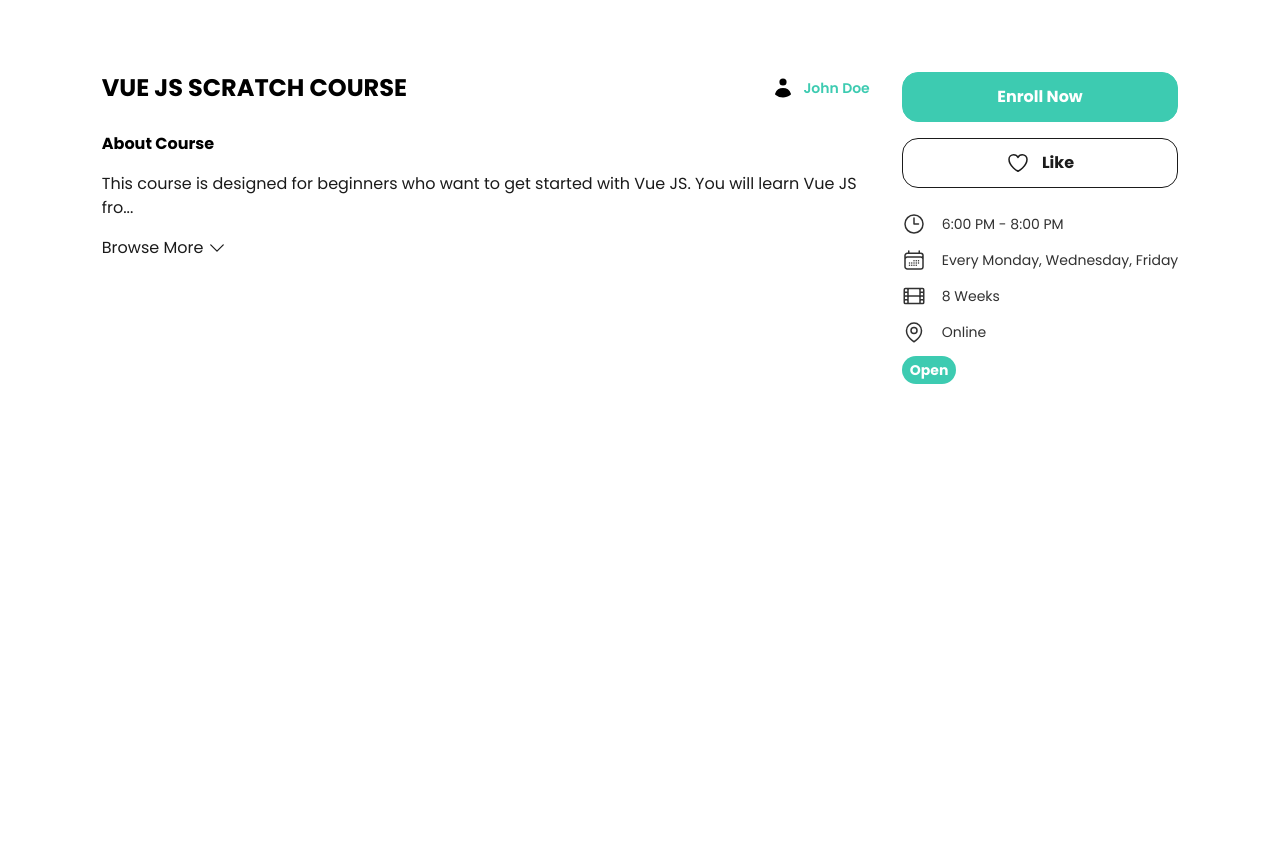
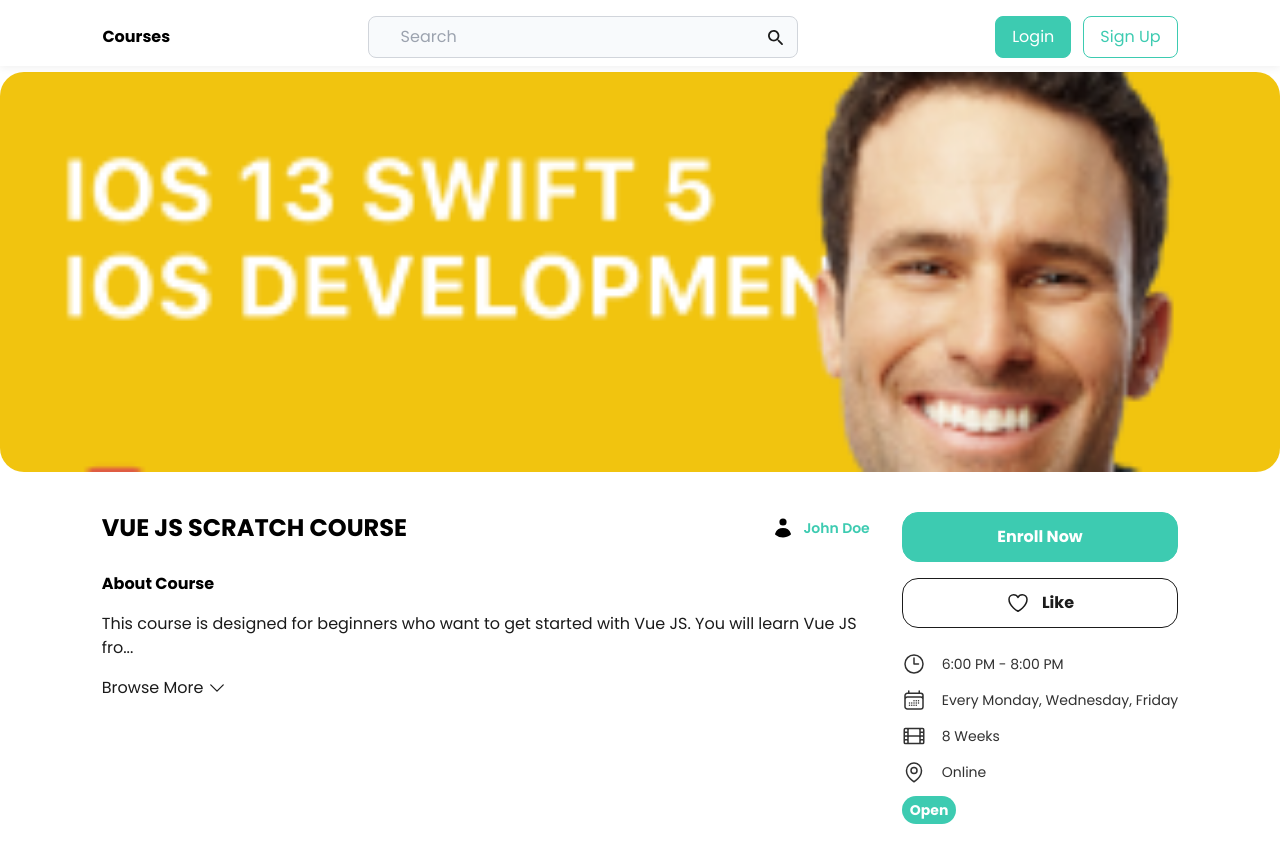
Before and after one commit to mustafaazad03/Frontend-Assignment-Alemeno, a React (Vite) app: page /course/1 in a window 1280 px wide. Shown: the top 862 px of the page. Before the commit the page ends 800 px from the top, so only its background shows below. Built offline with nearby package versions, Linux system fonts and the light colour scheme.

Commit message:
feat: Add browse more functionality to MainSection component

```diff
--- a/src/components/CourseDetail/MainSection.jsx
+++ b/src/components/CourseDetail/MainSection.jsx
@@ -1,7 +1,9 @@
 import { UserIcon } from "@heroicons/react/20/solid";
 import { ChevronDownIcon } from "@heroicons/react/24/outline";
+import { useState } from "react";
 
 const MainSection = () => {
+	const [browseMore, setBrowseMore] = useState(false);
 	const para =
 		"This course is designed for beginners who want to get started with Vue JS. You will learn Vue JS from scratch and build a simple application. The course covers the basics of Vue JS, including components, directives, and state management. By the end of the course, you will have a solid understanding of Vue JS and be able to build your own applications.";
 	return (
@@ -16,10 +18,13 @@
 			<div className="flex flex-col gap-4">
 				<h3 className="font-bold text-sm md:text-base">About Course</h3>
 				<p className="text-dark text-sm md:text-base">
-					{para.length > 100 ? para.slice(0, 100) + "..." : para}
+					{para.length > 100 && !browseMore ? para.slice(0, 100) + "..." : para}
 				</p>
 				{para.length > 100 && (
-					<button className="text-dark flex items-center space-x-1">
+					<button
+						className="text-dark flex items-center space-x-1"
+						onClick={() => setBrowseMore(!browseMore)}
+					>
 						<span>Browse More</span>
 						<ChevronDownIcon className="w-5 h-5" />
 					</button>
--- a/src/pages/CourseDetail.jsx
+++ b/src/pages/CourseDetail.jsx
@@ -5,6 +5,7 @@
 import MainSection from "../components/CourseDetail/MainSection";
 import RightSection from "../components/CourseDetail/RightSection";
 import Container from "../components/Container";
+import Navbar from "../components/Navbar";
 
 const CourseDetail = () => {
 	const dispatch = useDispatch();
@@ -23,14 +24,22 @@
 	}
 
 	return (
+		<>
+			<Navbar />
 			<Container>
-			<div className="py-10 gap-6 flex flex-col">
+				<div className="py-10 gap-10 flex flex-col">
+					<img
+						src={course.thumbnail}
+						alt={course.name}
+						className="w-full h-auto lg:h-[50vh] object-fill lg:object-cover rounded-3xl"
+					/>
 					<div className="flex md:flex-row flex-col justify-center gap-8 items-start">
 						<MainSection course={course} />
 						<RightSection course={course} />
 					</div>
 				</div>
 			</Container>
+		</>
 	);
 };
 
```
Lines whose indentation alone changed are shown as unchanged.
